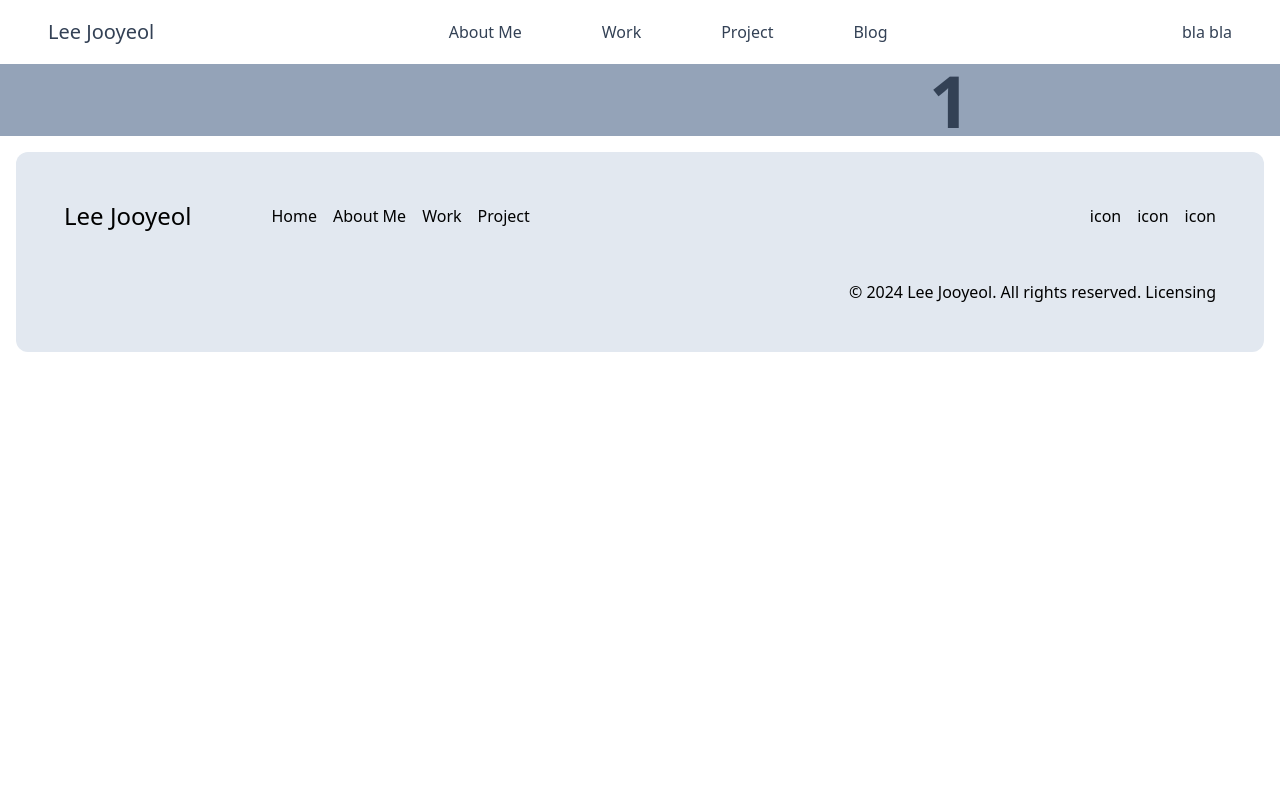
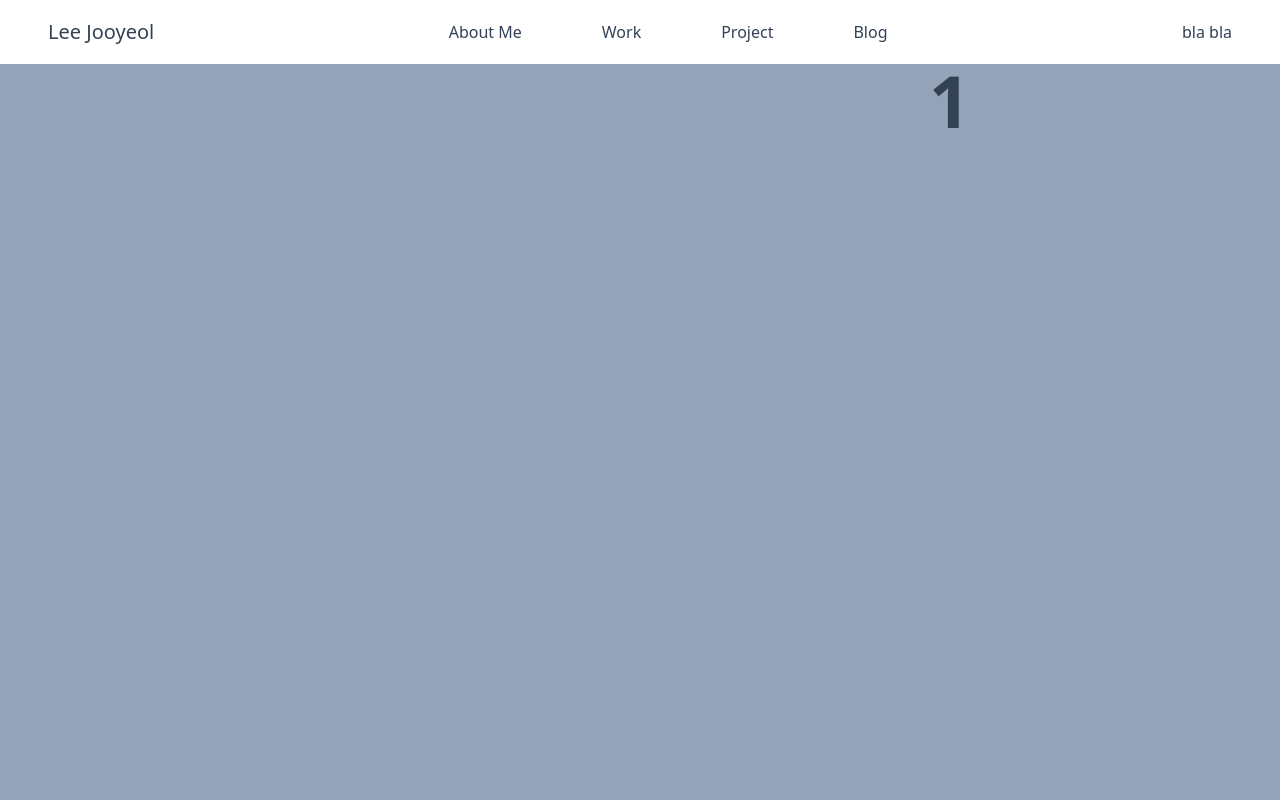
Before and after one commit to Melonisjy/immelon, a Next.js app: page /project/1 in a window 1280 px wide. Shown: the top 800 px of the page. Built offline with nearby package versions, Linux system fonts and the light colour scheme.

Commit message:
[feat] setting height value

```diff
--- a/src/app/layout.tsx
+++ b/src/app/layout.tsx
@@ -17,7 +17,7 @@ export default function RootLayout({
     <html>
       <body>
         <Header />
-        {children}
+        <div className="min-h-screen">{children}</div>
         <Footer />
       </body>
     </html>
--- a/src/app/page.tsx
+++ b/src/app/page.tsx
@@ -1,3 +1,3 @@
 export default function Home() {
-  return <></>;
+  return <div className="h-full pt-16">home</div>;
 }
--- a/src/app/project/[projectUrl]/page.tsx
+++ b/src/app/project/[projectUrl]/page.tsx
@@ -3,16 +3,19 @@ interface DetailProps {
     projectUrl: string;
   };
 }
+
 const Detail = (props: DetailProps) => {
   const projectName: string = props.params.projectUrl;
 
   return (
     <section className="pt-16 h-full">
-      <div className="w-full h-full flex justify-around bg-slate-400">
+      <div className="w-full min-h-screen flex justify-around bg-slate-400">
         <section></section>
-        <h1 className="uppercase text-7xl font-bold text-slate-700 flex justify-center">
-          {projectName}
-        </h1>
+        <section>
+          <h1 className="uppercase text-7xl font-bold text-slate-700 flex justify-center">
+            {projectName}
+          </h1>
+        </section>
       </div>
     </section>
   );
```
